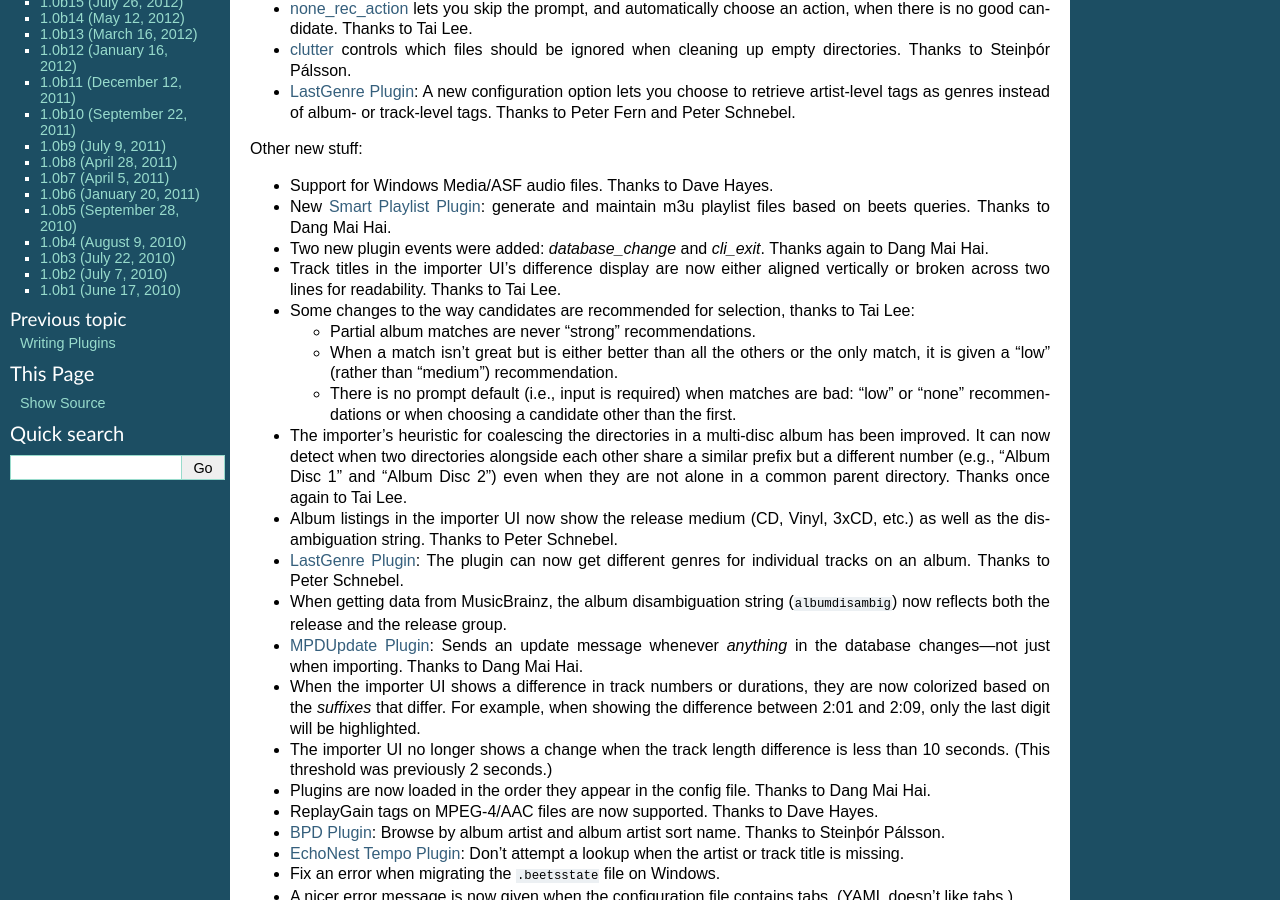
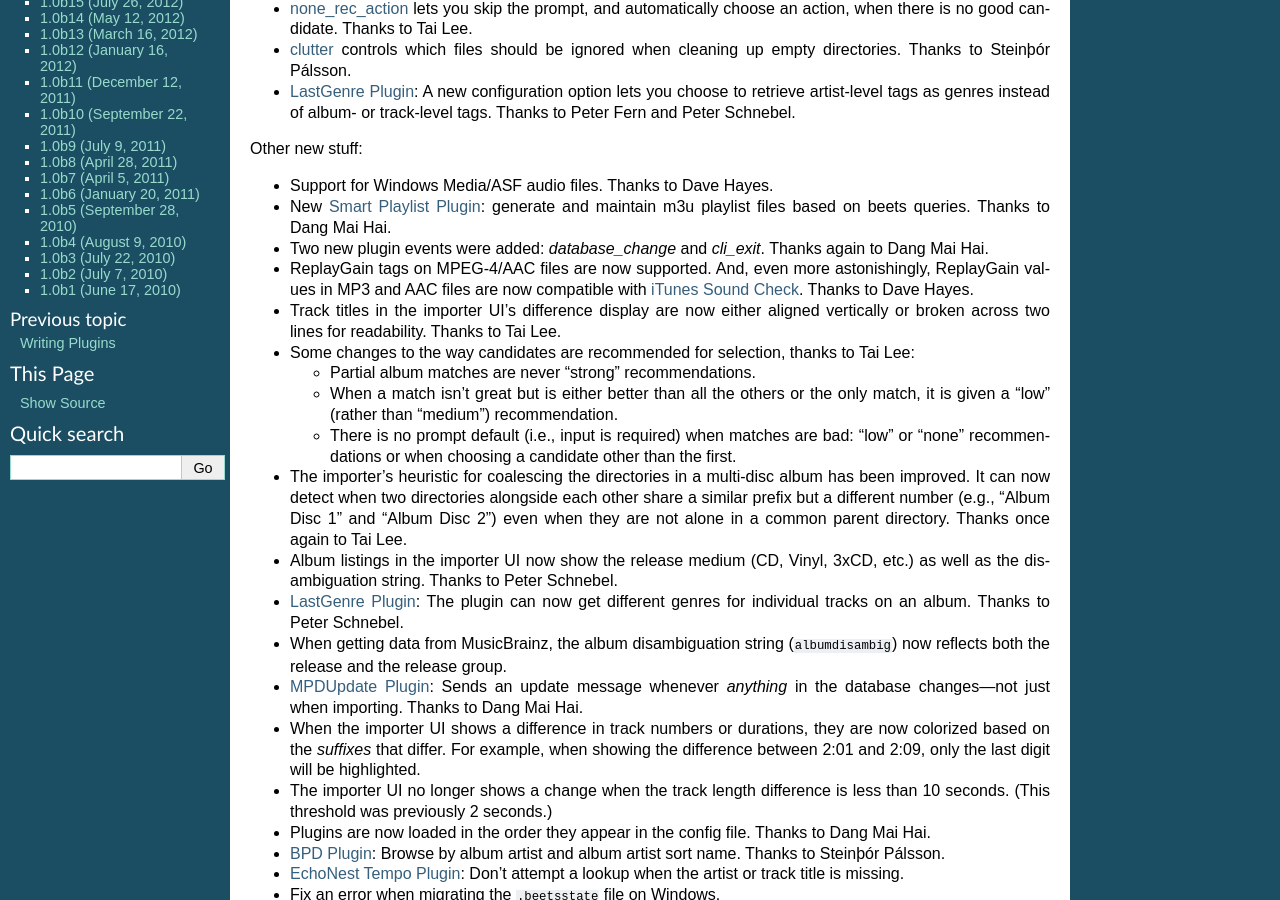
Before and after one commit to google-code-export/beets, a Sphinx documentation site: the page built from docs/changelog.rst, in a window 1280 px wide and 900 px high, scrolled down 208 px. Built offline with Sphinx 7.4.7, drawn with Linux system fonts in a browser that asks for light colours.

Commit message:
changelog & style tweaks for Sound Check (#97)

```diff
--- a/docs/changelog.rst
+++ b/docs/changelog.rst
@@ -23,6 +23,9 @@
   based on beets queries. Thanks to Dang Mai Hai.
 * Two new plugin events were added: *database_change* and *cli_exit*. Thanks
   again to Dang Mai Hai.
+* ReplayGain tags on MPEG-4/AAC files are now supported. And, even more
+  astonishingly, ReplayGain values in MP3 and AAC files are now compatible with
+  `iTunes Sound Check`_. Thanks to Dave Hayes.
 * Track titles in the importer UI's difference display are now either aligned
   vertically or broken across two lines for readability. Thanks to Tai Lee.
 * Some changes to the way candidates are recommended for selection, thanks to
@@ -64,6 +66,8 @@
 * Fix an error when migrating the ``.beetsstate`` file on Windows.
 * A nicer error message is now given when the configuration file contains tabs.
   (YAML doesn't like tabs.)
+
+.. _iTunes Sound Check: http://support.apple.com/kb/HT2425
 
 1.1b1 (January 29, 2013)
 ------------------------
```
Also changed, not shown: other parts of docs/changelog.rst (+0 -1 lines), 1 other file.
